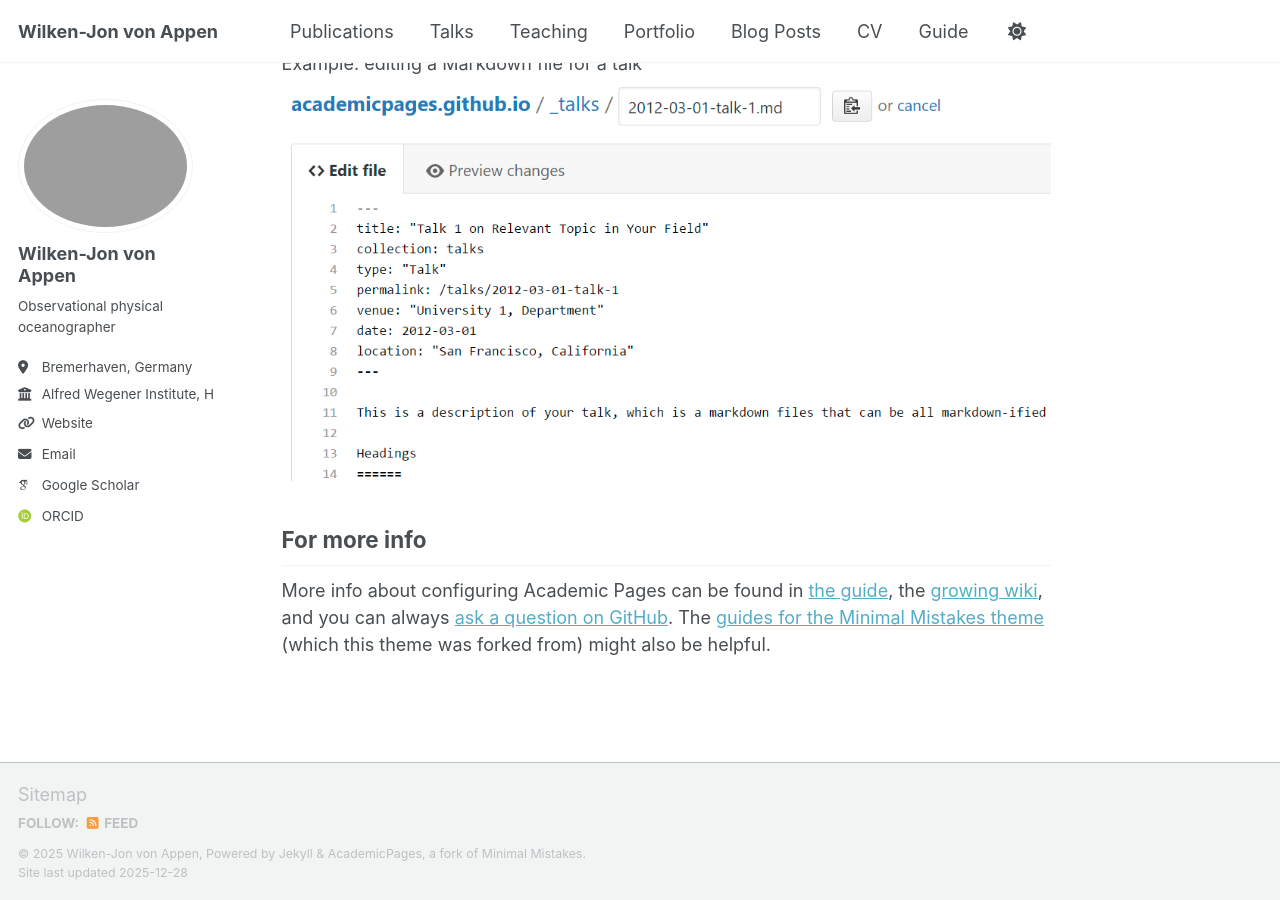
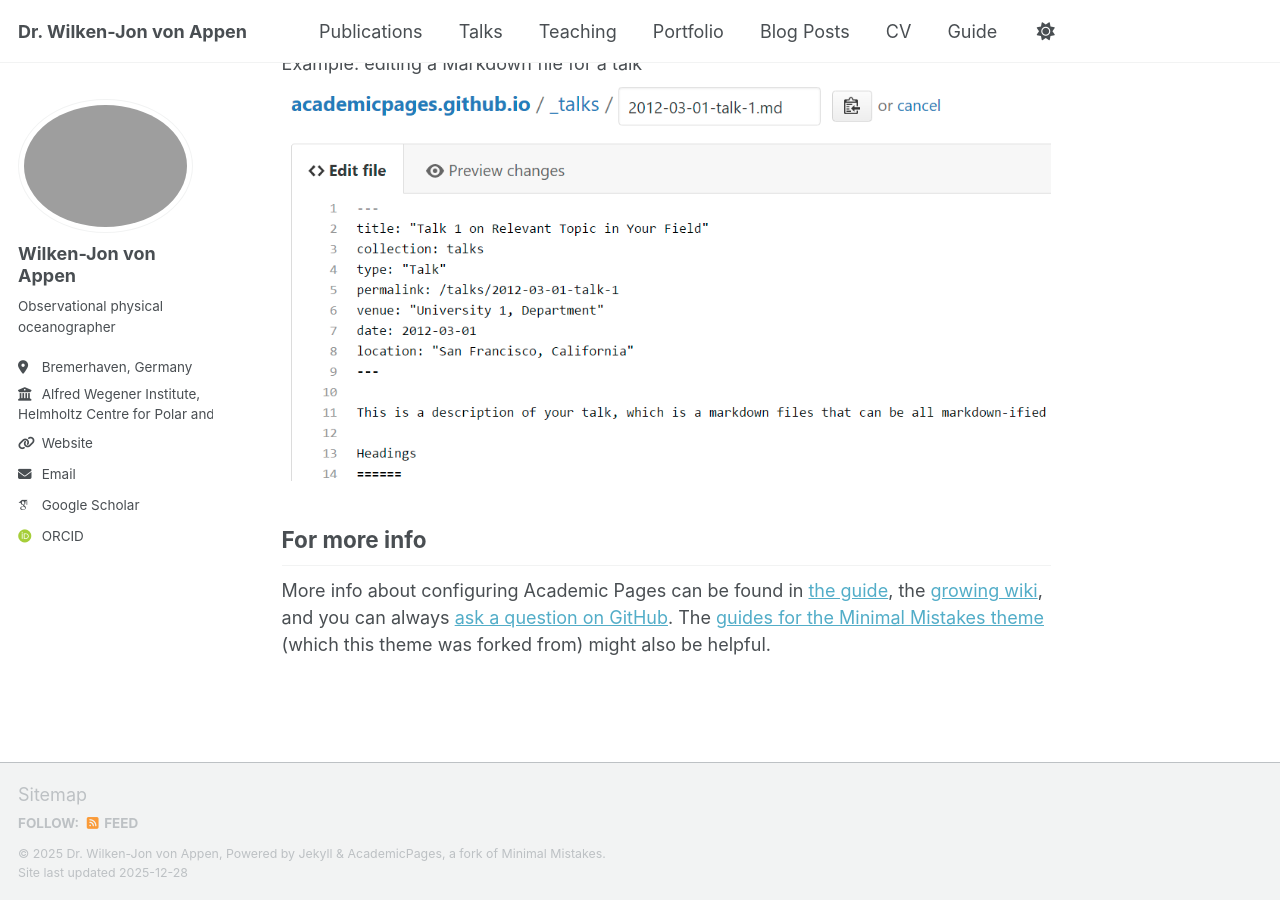
Before and after one commit to wjvappen/wjvappen, a Jekyll site: the page built from _pages/about.md, in a window 1280 px wide and 900 px high, scrolled down 2718 px. Built offline with Jekyll 4.4.1, drawn with Linux system fonts in a browser that asks for light colours; some web fonts are replaced; a script bundle is joined from its source files by our own code; library files that are not in the unit come from our copies.

```diff
--- a/_config.yml
+++ b/_config.yml
@@ -9,9 +9,9 @@
 # Basic Site Settings
 locale                   : "en-US"
 site_theme               : "default" # the available themes options are "default", "air", "sunrise", "mint", "dirt" and "contrast"
-title                    : "Wilken-Jon von Appen"
+title                    : "Dr. Wilken-Jon von Appen"
 title_separator          : "-"
-name                     : &name "Wilken-Jon von Appen"
+name                     : &name "Dr. Wilken-Jon von Appen"
 description              : &description "Wilken-Jon von Appen's academic website"   # Update this with a general description of your site, this is the default if not overridden by a page
 url                      : https://wjvappen.github.io/wjvappen # The base hostname & protocol for your site e.g. "https://[your GitHub username].github.io",
                                                            # or if you already have some other page hosted on Github then use "https://[your GitHub username].github.io/[Your Repo Name]"
@@ -28,8 +28,7 @@ author:
   pronouns         : # example: "he/him"
   bio              : "Observational physical oceanographer"
   location         : "Bremerhaven, Germany"
-  employer         : "Alfred Wegener Institute,
-  Helmholtz Centre for Polar and Marine Research"
+  employer         : "Alfred Wegener Institute, <br>Helmholtz Centre for Polar and Marine Research"
   uri              : "https://www.awi.de/en/about-us/organisation/staff/single-view/wilken-jon-von-appen.html"# URL
   email            : "Wilken-Jon.von.Appen@awi.de"
 
```
